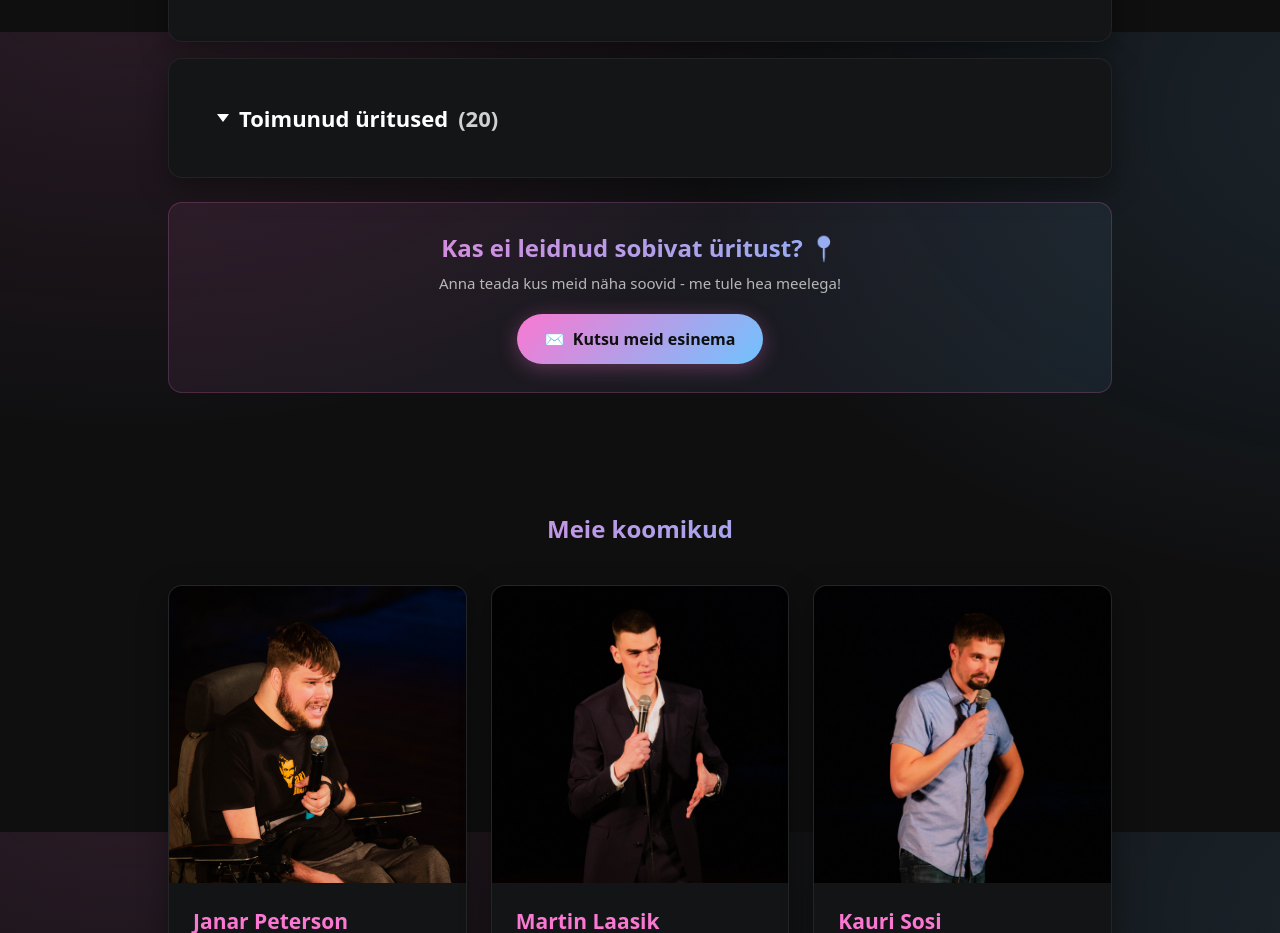
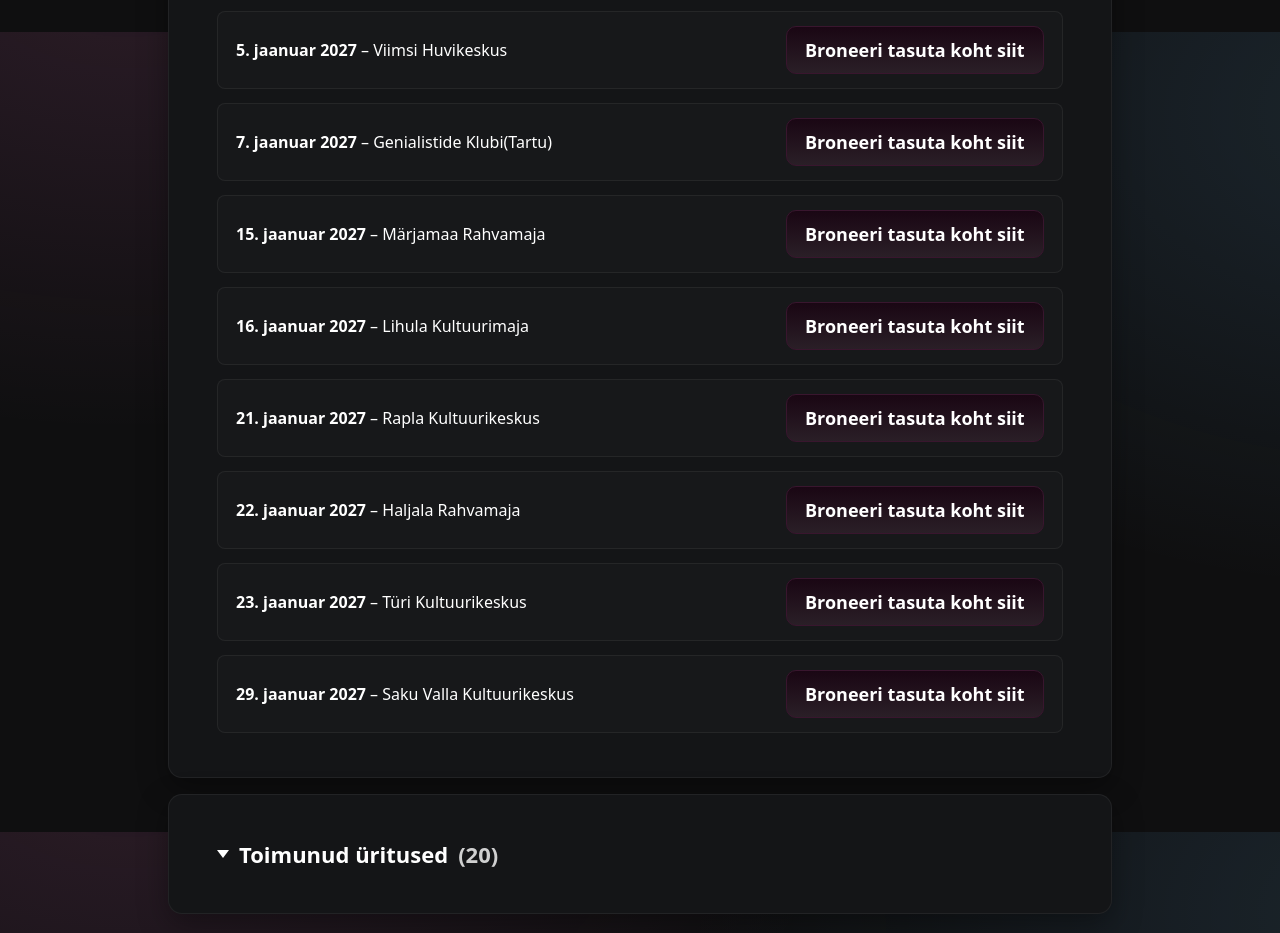
Before and after one commit to JanarPeterson/janarpeterson.github.io, a plain HTML site: page index.html in a window 1280 px wide. Shown: the part 3168-4101 px from the top of the page. Drawn offline with Linux system fonts and the light colour scheme.

Commit message:
updated calender

```diff
--- a/index.html
+++ b/index.html
@@ -635,6 +635,47 @@
             </li>
 
 
+            <li class="show">
+              <span><time datetime="2027-01-05">5. jaanuar 2027</time> – Viimsi Huvikeskus</span>
+              <a class="btn btn--primary" href="https://fienta.com/et/viimsi-tasuta-komoodia-ohtu-ligipaasetav-stand-up" target="_blank" rel="noopener noreferrer">Broneeri tasuta koht siit</a>
+            </li>
+
+            <li class="show">
+              <span><time datetime="2027-01-07">7. jaanuar 2027</time> – Genialistide Klubi(Tartu)</span>
+              <a class="btn btn--primary" href="https://fienta.com/et/tartu-tasuta-komoodia-ohtu-ligipaasetav-stand-up" target="_blank" rel="noopener noreferrer">Broneeri tasuta koht siit</a>
+            </li>
+
+            <li class="show">
+              <span><time datetime="2027-01-15">15. jaanuar 2027</time> – Märjamaa Rahvamaja</span>
+              <a class="btn btn--primary" href="https://fienta.com/et/marjamaa-tasuta-komoodia-ohtu-ligipaasetav-stand-up" target="_blank" rel="noopener noreferrer">Broneeri tasuta koht siit</a>
+            </li>
+
+            <li class="show">
+              <span><time datetime="2027-01-16">16. jaanuar 2027</time> – Lihula Kultuurimaja</span>
+              <a class="btn btn--primary" href="https://fienta.com/et/lihula-tasuta-komoodia-ohtu-ligipaasetav-stand-up" target="_blank" rel="noopener noreferrer">Broneeri tasuta koht siit</a>
+            </li>
+
+
+            <li class="show">
+              <span><time datetime="2027-01-21">21. jaanuar 2027</time> – Rapla Kultuurikeskus</span>
+              <a class="btn btn--primary" href="https://fienta.com/et/rapla-tasuta-komoodia-ohtu-ligipaasetav-stand-up" target="_blank" rel="noopener noreferrer">Broneeri tasuta koht siit</a>
+            </li>
+
+            <li class="show">
+              <span><time datetime="2027-01-22">22. jaanuar 2027</time> – Haljala Rahvamaja</span>
+              <a class="btn btn--primary" href="https://fienta.com/et/haljala-tasuta-komoodia-ohtu-ligipaasetav-stand-up" target="_blank" rel="noopener noreferrer">Broneeri tasuta koht siit</a>
+            </li>
+
+            <li class="show">
+              <span><time datetime="2027-01-23">23. jaanuar 2027</time> – Türi Kultuurikeskus</span>
+              <a class="btn btn--primary" href="https://fienta.com/et/turi-tasuta-komoodia-ohtu-ligipaasetav-stand-up" target="_blank" rel="noopener noreferrer">Broneeri tasuta koht siit</a>
+            </li>
+
+            <li class="show">
+              <span><time datetime="2027-01-29">29. jaanuar 2027</time> – Saku Valla Kultuurikeskus</span>
+              <a class="btn btn--primary" href="https://fienta.com/et/saku-tasuta-komoodia-ohtu-ligipaasetav-stand-up" target="_blank" rel="noopener noreferrer">Broneeri tasuta koht siit</a>
+            </li>
+
           </ul>
         </div>
       </details>
```
